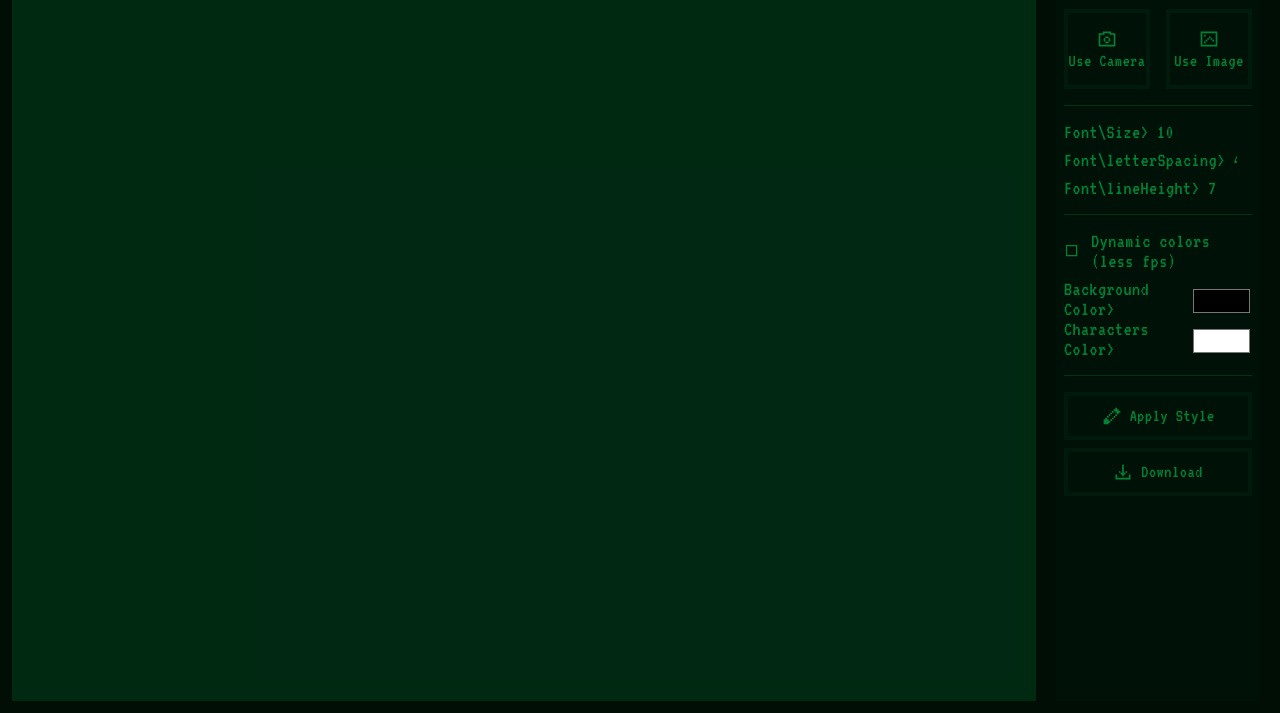
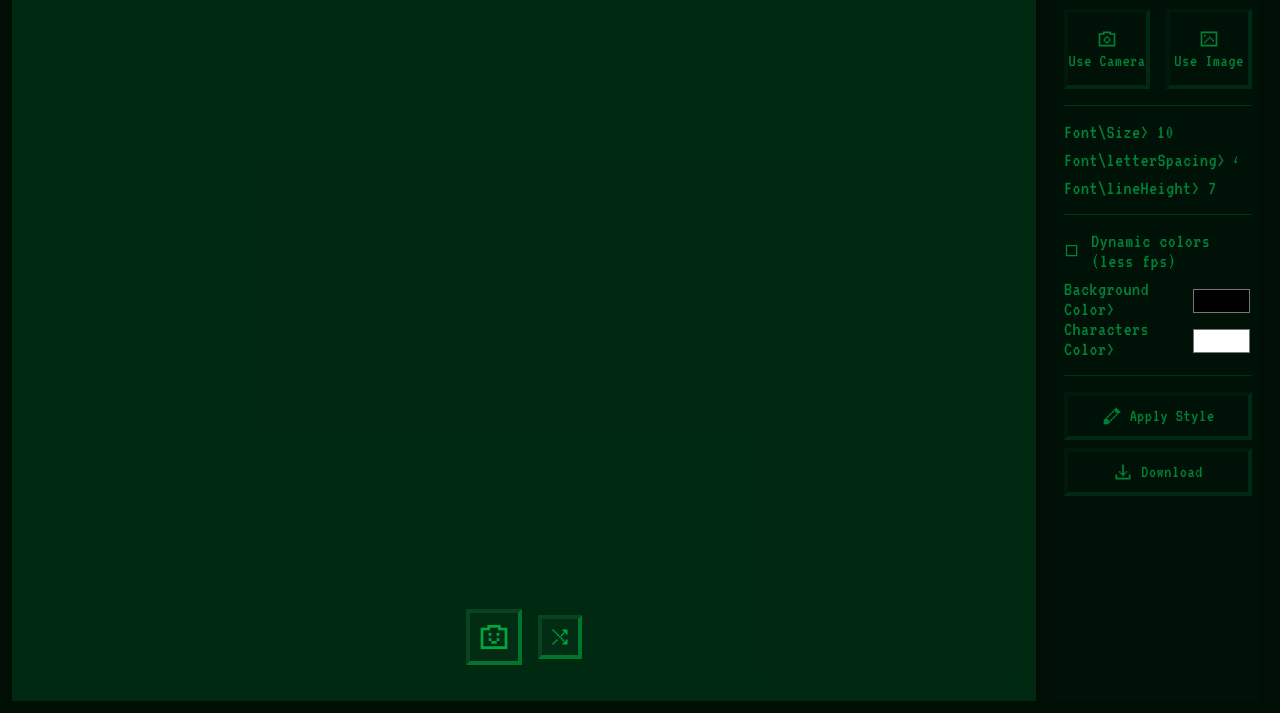
Before and after one commit to arachoxs/AsciiArt, a website with bundled scripts: page index.html in a window 1280 px wide. Shown: the part 87-800 px from the top of the page. Built offline with nearby package versions, Linux system fonts and the light colour scheme.

Commit message:
fix: adjust ASCII container positioning and add new button styles for improved layout

```diff
--- a/asciiService.mjs
+++ b/asciiService.mjs
@@ -87,6 +87,7 @@ function calcSize(){ //funcion que permite calcular el tamaño de los caracteres
 function setAsciiContainerSize(asciiContainer,width,height){
     asciiContainer.style.width = width + "px";
     asciiContainer.style.height = height + "px";
+    asciiContainer.style.position = "static";
     return;
 }
 
@@ -389,6 +390,9 @@ export function asciiVideo(stream) {
 
     asciiContainer.style.width = "100%";
     asciiContainer.style.height = "100%";
+    asciiContainer.style.position = "absolute";
+    asciiContainer.style.top = "0";
+    asciiContainer.style.left = "0";
 
     console.log("entro");
 
--- a/index.html
+++ b/index.html
@@ -18,6 +18,14 @@
     <main class="flex bg-green-950/30 min-h-screen md:flex-row flex-col-reverse m-0 w-full">
         <div class="relative bg-green-800/30 box-border overflow-scroll md:w-8/10 min-h-screen max-h-screen md:min-h-auto md:mx-3 my-3 p-2 max-w-full"> <!--quitar pading x fue para pruebas-->
             <p id="ascii-container" class="mx-auto text-center font-mono"></p>
+            <div class="text-green-600 absolute bottom-7 left-0 right-0 mb-2 flex items-center justify-center gap-4">
+                <button class="border-4 cursor-pointer bg-green-950/90 border-t-green-900/60 border-r-green-600/60 border-b-green-600/60 border-l-green-900/60 p-2">
+                    <svg fill="none" class="w-8" xmlns="http://www.w3.org/2000/svg" viewBox="0 0 24 24"> <path d="M7 3h10v2h5v16H2V7h2v12h16V7h-5V5H9v2H2V5h5V3zm7 12h-4v2h4v-2zm-4-2v2H8v-2h2zm0-2V9H8v2h2zm6 2v2h-2v-2h2zm0-2V9h-2v2h2z" fill="currentColor"/> </svg>
+                </button>
+                <button class="border-4 h-fit cursor-pointer bg-green-950/90 border-t-green-900/60 border-r-green-600/60 border-b-green-600/60 border-l-green-900/60 p-2">
+                    <svg fill="none" class="w-5" xmlns="http://www.w3.org/2000/svg" viewBox="0 0 24 24"> <path d="M3 5V3h2v2H3zm4 2H5V5h2v2zm2 2H7V7h2v2zm2 2H9V9h2v2zm2 0h-2v2h2v2h2v2h2v2h-2v2h6v-6h-2v2h-2v-2h-2v-2h-2v-2zm2-2v2h-2V9h2zm2-2v2h-2V7h2zm0-2v2h2v2h2V3h-6v2h2zM5 19v-2h2v2H5zm0 0v2H3v-2h2zm2-2v-2h2v2H7z" fill="currentColor"/> </svg>
+                </button>
+            </div>
         </div>
         <div class="relative flex-1 flex flex-col max-h-screen text-green-700 min-h-100 bg-green-950/10 ml-2 mr-4 my-3 md:mr-5 md:my-3
             text-[10px]
@@ -30,12 +38,12 @@
 
             <section class="flex flex-col mt-3 w-full flex-1">
                 <div class="flex justify-around w-full flex-wrap mt-0 px-2 gap-4">
-                    <button id="camera-input" class="flex-1 flex flex-col gap-1 h-20 justify-center items-center border-4 cursor-pointer border-green-950/30">
+                    <button id="camera-input" class="flex-1 flex flex-col gap-1 h-20 justify-center items-center border-4 cursor-pointer border-t-green-950/30 border-r-green-800/30 border-b-green-800/30 border-l-green-950/30">
                         <svg fill="none" class="w-5" xmlns="http://www.w3.org/2000/svg" viewBox="0 0 24 24"> <path d="M9 3H7v2H2v16h20V5h-5V3H9zm8 4h3v12H4V7h5V5h6v2h2zm-7 2h4v2h-4V9zm4 6h-4v2h4v-2h2v-4h-2v4zm-6-4h2v4H8v-4z" fill="currentColor"/> </svg>
                         <p class="text-lg leading-4">Use Camera</p>
                     </button>
 
-                    <label class="flex-1 h-20 flex flex-col gap-1 justify-center items-center border-4 cursor-pointer border-green-950/30">
+                    <label class="flex-1 h-20 flex flex-col gap-1 justify-center items-center border-4 cursor-pointer border-t-green-950/30 border-r-green-800/30 border-b-green-800/30 border-l-green-950/30">
                         <input type="file" accept="image/*" id="image-input" class="hidden"/>
                         <div class="flex flex-col gap-1 justify-center items-center">
                             <svg fill="none" class="w-5" xmlns="http://www.w3.org/2000/svg" viewBox="0 0 24 24"> <path d="M4 3H2v18h20V3H4zm16 2v14H4V5h16zm-6 4h-2v2h-2v2H8v2H6v2h2v-2h2v-2h2v-2h2v2h2v2h2v-2h-2v-2h-2V9zM8 7H6v2h2V7z" fill="currentColor"/> </svg>
@@ -84,13 +92,13 @@
 
                     <hr class="border-green-700/30 my-2"/>
 
-                    <button type="submit" class="flex h-12 gap-2 justify-center items-center border-4 cursor-pointer border-green-950/30">
+                    <button type="submit" class="flex h-12 gap-2 justify-center items-center border-4 cursor-pointer border-t-green-950/30 border-r-green-800/30 border-b-green-800/30 border-l-green-950/30">
                         <svg fill="none" class="w-5" xmlns="http://www.w3.org/2000/svg" viewBox="0 0 24 24"> <path d="M18 2h-2v2h-2v2h-2v2h-2v2H8v2H6v2H4v2H2v6h6v-2h2v-2h2v-2h2v-2h2v-2h2v-2h2V8h2V6h-2V4h-2V2zm0 8h-2v2h-2v2h-2v2h-2v2H8v-2H6v-2h2v-2h2v-2h2V8h2V6h2v2h2v2zM6 16H4v4h4v-2H6v-2z" fill="currentColor"/> </svg>
                         <p class="text-lg">Apply Style</p>
                     </button>
                 </form>
 
-                <button type="button" id="download-button" class="flex mt-2 mx-2 h-12 gap-2 justify-center items-center border-4 cursor-pointer border-green-950/30">
+                <button type="button" id="download-button" class="flex mt-2 mx-2 h-12 gap-2 justify-center items-center border-4 cursor-pointer border-t-green-950/30 border-r-green-800/30 border-b-green-800/30 border-l-green-950/30">
                     <svg fill="none" class="w-5" xmlns="http://www.w3.org/2000/svg" viewBox="0 0 24 24"> <path d="M13 17V3h-2v10H9v-2H7v2h2v2h2v2h2zm8 2v-4h-2v4H5v-4H3v6h18v-2zm-8-6v2h2v-2h2v-2h-2v2h-2z" fill="currentColor"/> </svg>
                     <p class="text-lg">Download</p>
                 </button>
```
Also changed, not shown: output.css.
